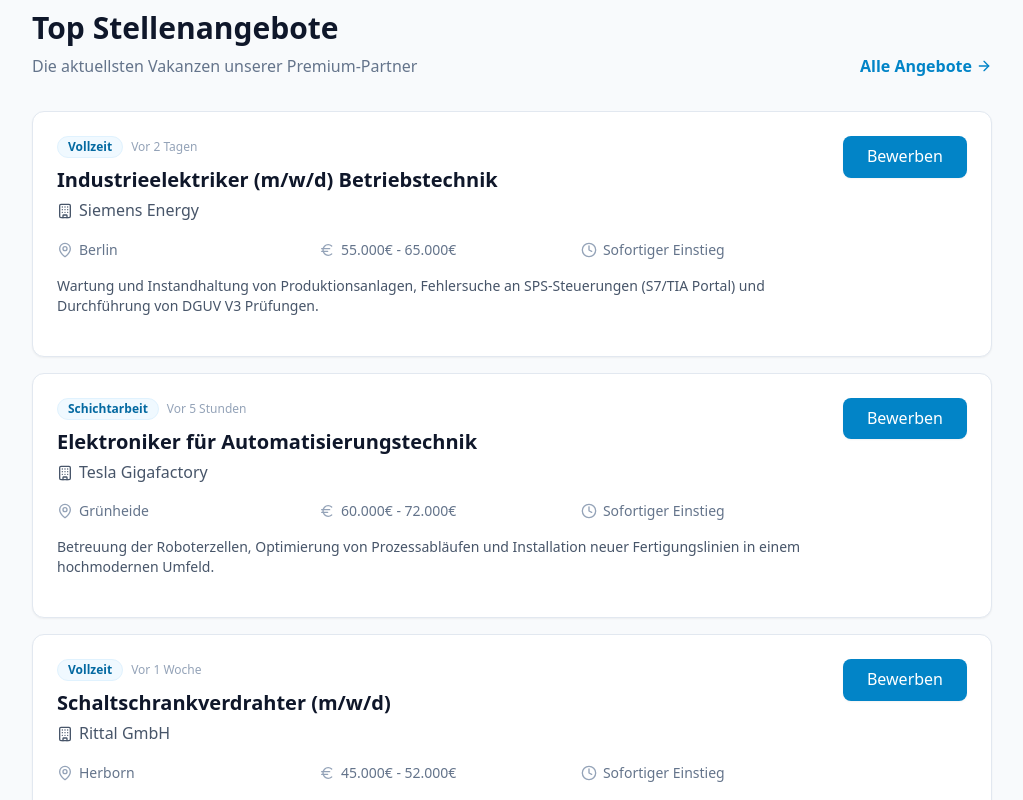
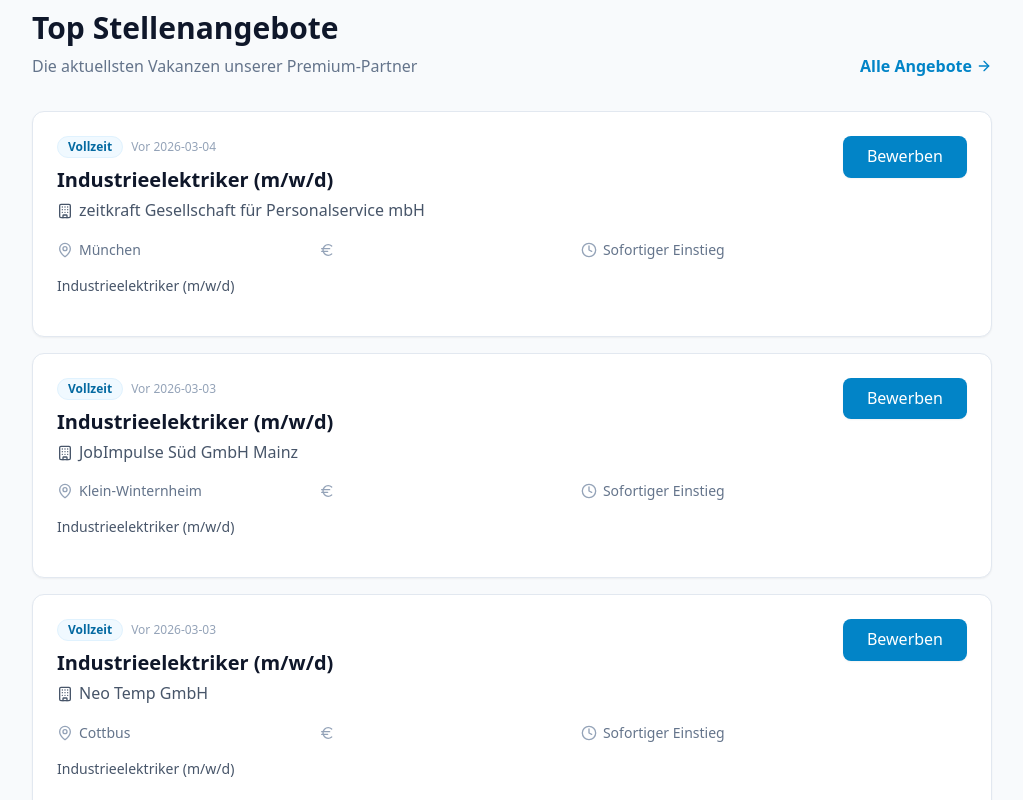
Before and after one commit to shufflethis/industrieelektriker-stellenangebote.de, a React (Vite) app: page /#/ in a window 1280 px wide. Shown: the part 1620-2420 px from the top of the page, without its empty margins (128-1151 px from the left). Built offline with nearby package versions, Linux system fonts and the light colour scheme; no server answers.

Commit message:
chore: update job listings from external sources (HR-JobScraper)
25 jobs injected from: Arbeitsagentur, Indeed, StepStone, meinestadt.de

```diff
--- a/pages/Home.tsx
+++ b/pages/Home.tsx
@@ -7,33 +7,228 @@ import { Job } from '../types';
 const FEATURED_JOBS: Job[] = [
   {
     id: '1',
-    title: 'Industrieelektriker (m/w/d) Betriebstechnik',
-    company: 'Siemens Energy',
-    location: 'Berlin',
+    title: 'Industrieelektriker (m/w/d)',
+    company: 'zeitkraft Gesellschaft für Personalservice mbH',
+    location: 'München',
     type: 'Vollzeit',
-    salary: '55.000€ - 65.000€',
-    description: 'Wartung und Instandhaltung von Produktionsanlagen, Fehlersuche an SPS-Steuerungen (S7/TIA Portal) und Durchführung von DGUV V3 Prüfungen.',
-    postedAt: '2 Tagen'
+    description: 'Industrieelektriker (m/w/d)',
+    postedAt: '2026-03-04'
   },
   {
     id: '2',
-    title: 'Elektroniker für Automatisierungstechnik',
-    company: 'Tesla Gigafactory',
-    location: 'Grünheide',
-    type: 'Schichtarbeit',
-    salary: '60.000€ - 72.000€',
-    description: 'Betreuung der Roboterzellen, Optimierung von Prozessabläufen und Installation neuer Fertigungslinien in einem hochmodernen Umfeld.',
-    postedAt: '5 Stunden'
+    title: 'Industrieelektriker (m/w/d)',
+    company: 'JobImpulse Süd GmbH Mainz',
+    location: 'Klein-Winternheim',
+    type: 'Vollzeit',
+    description: 'Industrieelektriker (m/w/d)',
+    postedAt: '2026-03-03'
   },
   {
     id: '3',
-    title: 'Schaltschrankverdrahter (m/w/d)',
-    company: 'Rittal GmbH',
-    location: 'Herborn',
+    title: 'Industrieelektriker (m/w/d)',
+    company: 'Neo Temp GmbH',
+    location: 'Cottbus',
     type: 'Vollzeit',
-    salary: '45.000€ - 52.000€',
-    description: 'Aufbau und Verdrahtung von Schaltschränken nach Schaltplan, mechanische Bearbeitung von Montageplatten und Qualitätskontrolle.',
-    postedAt: '1 Woche'
+    description: 'Industrieelektriker (m/w/d)',
+    postedAt: '2026-03-03'
+  },
+  {
+    id: '4',
+    title: 'Industrieelektriker (m/w/d)',
+    company: 'Neo Temp GmbH',
+    location: 'Berlin',
+    type: 'Vollzeit',
+    description: 'Industrieelektriker (m/w/d)',
+    postedAt: '2026-03-03'
+  },
+  {
+    id: '5',
+    title: 'Industrieelektriker (m/w/d)',
+    company: 'PersEH GmbH',
+    location: 'Aachen',
+    type: 'Vollzeit',
+    description: 'Industrieelektriker (m/w/d)',
+    postedAt: '2026-03-03'
+  },
+  {
+    id: '6',
+    title: 'Industrieelektriker (m/w/d)',
+    company: 'teamkompetent GmbH Personaldienstleistungen',
+    location: 'Bad Wörishofen',
+    type: 'Vollzeit',
+    description: 'Industrieelektriker (m/w/d)',
+    postedAt: '2026-03-02'
+  },
+  {
+    id: '7',
+    title: 'Industrieelektriker (m/w/d)',
+    company: 'JobImpulse Nord GmbH',
+    location: 'Berlin',
+    type: 'Vollzeit',
+    description: 'Industrieelektriker (m/w/d)',
+    postedAt: '2026-03-02'
+  },
+  {
+    id: '8',
+    title: 'Industrieelektriker (m/w/d)',
+    company: 'DEKRA Arbeit GmbH',
+    location: 'Lünen',
+    type: 'Vollzeit',
+    description: 'Industrieelektriker (m/w/d)',
+    postedAt: '2026-03-02'
+  },
+  {
+    id: '9',
+    title: 'Industrieelektriker (m/w/d)',
+    company: 'Orizon GmbH, Niederlassung Osnabrück',
+    location: 'Melle, Wiehengeb',
+    type: 'Vollzeit',
+    description: 'Industrieelektriker (m/w/d)',
+    postedAt: '2026-03-02'
+  },
+  {
+    id: '10',
+    title: 'Industrieelektriker (m/w/d)',
+    company: 'König Fachpersonal GmbH & Co KG, Niederlassung Erfurt',
+    location: 'Erfurt',
+    type: 'Vollzeit',
+    description: 'Industrieelektriker (m/w/d)',
+    postedAt: '2026-03-02'
+  },
+  {
+    id: '11',
+    title: 'Industrieelektriker (m/w/d)',
+    company: 'zeitkraft Gesellschaft für Personalservice mbH',
+    location: 'Landsberg am Lech',
+    type: 'Vollzeit',
+    description: 'Industrieelektriker (m/w/d)',
+    postedAt: '2026-03-02'
+  },
+  {
+    id: '12',
+    title: 'Industrieelektriker (m/w/d)',
+    company: 'TimePartner Personalmanagement GmbH',
+    location: 'Pirmasens',
+    type: 'Vollzeit',
+    description: 'Industrieelektriker (m/w/d)',
+    postedAt: '2026-03-01'
+  },
+  {
+    id: '13',
+    title: 'Industrieelektriker (m/w/d)',
+    company: 'TimePartner Personalmanagement GmbH',
+    location: 'Finnentrop',
+    type: 'Vollzeit',
+    description: 'Industrieelektriker (m/w/d)',
+    postedAt: '2026-03-01'
+  },
+  {
+    id: '14',
+    title: 'Industrieelektriker (m/w/d)',
+    company: 'TimePartner Personalmanagement GmbH',
+    location: 'Kassel, Hessen',
+    type: 'Vollzeit',
+    description: 'Industrieelektriker (m/w/d)',
+    postedAt: '2026-02-27'
+  },
+  {
+    id: '15',
+    title: 'Industrieelektriker (m/w/d)',
+    company: 'TimePartner Personalmanagement GmbH',
+    location: 'Buchholz in der Nordheide',
+    type: 'Vollzeit',
+    description: 'Industrieelektriker (m/w/d)',
+    postedAt: '2026-02-27'
+  },
+  {
+    id: '16',
+    title: 'Industrieelektriker (m/w/d)',
+    company: 'RÜBSAM Fachkräfte GmbH & Co. KG',
+    location: 'Salzgitter',
+    type: 'Vollzeit',
+    description: 'Industrieelektriker (m/w/d)',
+    postedAt: '2026-02-27'
+  },
+  {
+    id: '17',
+    title: 'Industrieelektriker (m/w/d)',
+    company: 'PerSe-Partner GmbH',
+    location: 'Remscheid',
+    type: 'Vollzeit',
+    description: 'Industrieelektriker (m/w/d)',
+    postedAt: '2026-02-27'
+  },
+  {
+    id: '18',
+    title: 'Industrieelektriker (m/w/d)',
+    company: 'TimePartner Personalmanagement GmbH',
+    location: 'Bodelshausen',
+    type: 'Vollzeit',
+    description: 'Industrieelektriker (m/w/d)',
+    postedAt: '2026-02-26'
+  },
+  {
+    id: '19',
+    title: 'Industrieelektriker (m/w/d)',
+    company: 'TimePartner Personalmanagement GmbH',
+    location: 'Salzgitter',
+    type: 'Vollzeit',
+    description: 'Industrieelektriker (m/w/d)',
+    postedAt: '2026-02-26'
+  },
+  {
+    id: '20',
+    title: 'Industrieelektriker/in (m/w/d)',
+    company: 'Adecco Personaldienstleistungen GmbH',
+    location: 'Norderstedt',
+    type: 'Vollzeit',
+    description: 'Industrieelektriker/in (m/w/d)',
+    postedAt: '2026-02-26'
+  },
+  {
+    id: '21',
+    title: 'Industrieelektriker (m/w/d)',
+    company: 'I. K.Hofmann GmbH',
+    location: 'Eisenhüttenstadt',
+    type: 'Vollzeit',
+    description: 'Industrieelektriker (m/w/d)',
+    postedAt: '2026-02-25'
+  },
+  {
+    id: '22',
+    title: 'Industrieelektriker (m/w/d)',
+    company: 'Personal Service PSH Magdeburg GmbH',
+    location: 'Magdeburg',
+    type: 'Vollzeit',
+    description: 'Industrieelektriker (m/w/d)',
+    postedAt: '2026-02-25'
+  },
+  {
+    id: '23',
+    title: 'Industrieelektriker (m/w/d)',
+    company: 'JobImpulse Süd GmbH Mainz',
+    location: 'Wiesbaden',
+    type: 'Vollzeit',
+    description: 'Industrieelektriker (m/w/d)',
+    postedAt: '2026-02-25'
+  },
+  {
+    id: '24',
+    title: 'Industrieelektriker (m/w/d)',
+    company: 'GeAT mbH Aschersleben',
+    location: 'Sangerhausen',
+    type: 'Vollzeit',
+    description: 'Industrieelektriker (m/w/d)',
+    postedAt: '2026-02-25'
+  },
+  {
+    id: '25',
+    title: 'Industrieelektriker/in (m/w/d)',
+    company: 'Praxis Personalmanagement GmbH',
+    location: 'Rostock',
+    type: 'Vollzeit',
+    description: 'Industrieelektriker/in (m/w/d)',
+    postedAt: '2026-02-23'
   }
 ];
 
```
